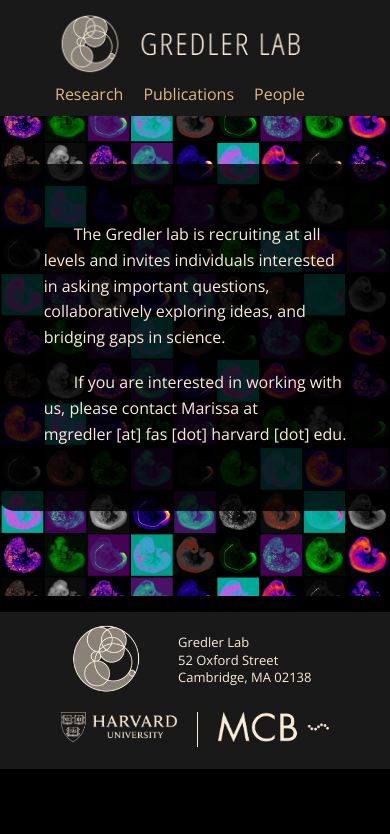
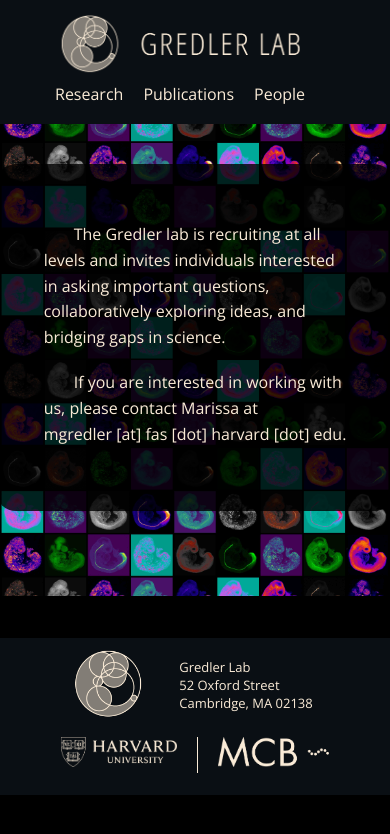
Before and after one commit to gredlerlab/gredlerlab.github.io, a plain HTML site: page people.html in a window 390 px wide. Drawn offline with nearby package versions, Linux system fonts and the light colour scheme.

Commit message:
Update styles.css

```diff
--- a/styles.css
+++ b/styles.css
@@ -169,7 +169,7 @@
 }
 
 .leftpad{
-	padding-left: 10px;
+	padding-left: 2em;
 }
 
 .logo{
@@ -344,29 +344,27 @@
 	}
 
 .navbar .container.flex {
-	background-color: rgba(25,25,25,1);
+	background-color: rgba(10,15,20,1);
     height: 100px;
     position: sticky;
     top: 0;
-
 /*	max-width: 500px;*/
 
 	display: grid;
-	justify-content: center;
+	justify-content:center;
 	align-items: center;
-	width: inherit;
+	width: auto;
 	padding-top:0.5em;
-	padding-bottom: 0.5em;
+	padding-bottom: 1em;
 }
 
 .footer .container.flex {
-	background-color: rgba(25,25,25,1);
+	background-color: rgba(10,15,20,1);
     color: antiquewhite;
     height: 140px;
 
-/*	max-width: 95vw;*/
 	padding-bottom: 2vh;
-	margin-top: 2vh;
+	margin-top: 5vh;
 
 	display: grid;
 	justify-content: center;
@@ -376,15 +374,21 @@
 
 .research-card {
 	padding: 2em;
-    margin: 10vh 10vw;
+    margin: 10vh 5vw;
     background-color: rgba(0,0,0,0.80);
     border-radius: 2em;
+	font-size: 0.8em;
+	line-height: 2em;
 }
 .leftpad a img {
-	padding-left: 5vw;
+/*	padding-left: 8vw;*/
 	padding-right: -2vw;
 	margin-top: 0.5em;
 }
+
+	.leftpad{
+		padding-left: 2em;
+	}
 
 .container.grid div ul{
 	list-style-type: none;
@@ -392,7 +396,7 @@
 }
 
 ul li a {
-    color: burlywood
+    color: antiquewhite;
 }
 .container.grid div ul li a {
 	list-style-type: none;
@@ -400,5 +404,10 @@
     margin: 0.5em;
     text-align: center;
 }
+.warhol-hero {
+	margin-top: 1em;
+	padding-top: 3em;
+}
+
 
 }
```
